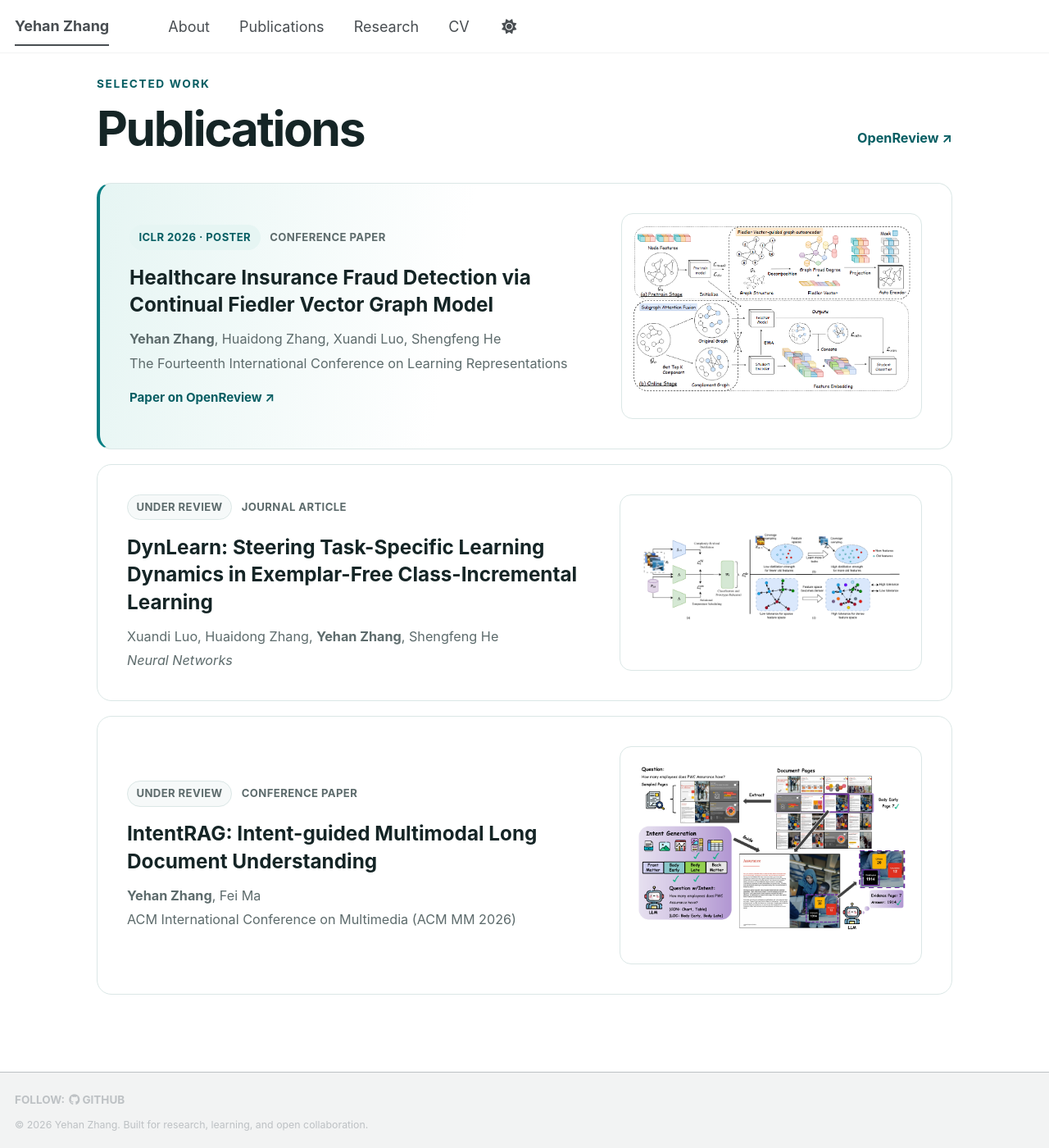
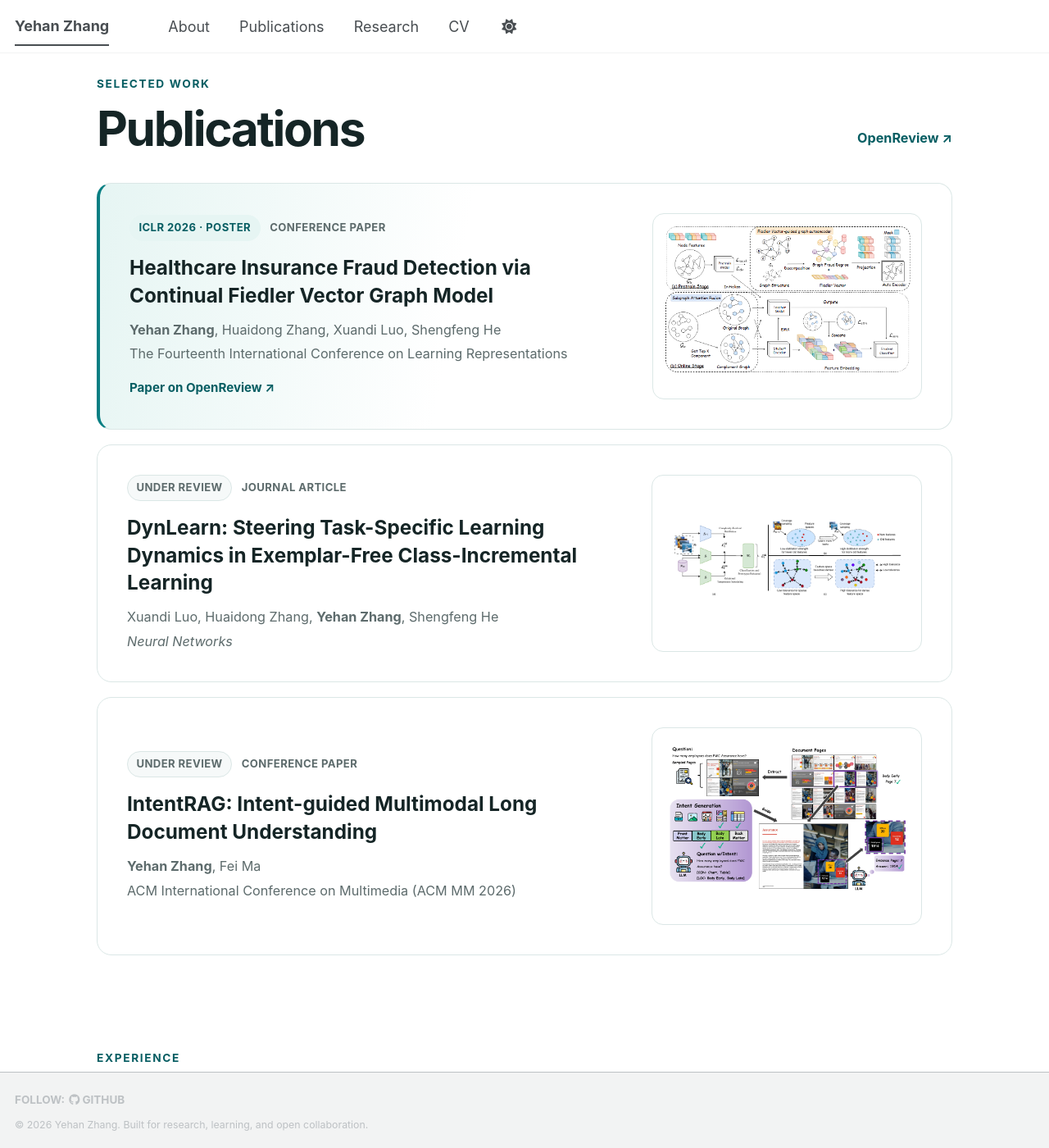
Before and after one commit to yhzhang1309/yhzhang1309.github.io, a Jekyll site: the page built from _pages/about.md, in a window 1280 px wide and 1400 px high, scrolled down 1217 px. Shown: the whole window at 82% size. Built offline with Jekyll 4.4.1, drawn with Linux system fonts in a browser that asks for light colours; a style sheet for code colours, icons or effects is not loaded.

Commit message:
Narrow publication figure column

```diff
--- a/_sass/layout/_academic-home.scss
+++ b/_sass/layout/_academic-home.scss
@@ -163,7 +163,7 @@ html[data-theme="dark"] {
 .publication-card {
   position: relative;
   display: grid;
-  grid-template-columns: minmax(0, 1fr) minmax(280px, 38%);
+  grid-template-columns: minmax(0, 1fr) minmax(260px, 34%);
   gap: clamp(1.5rem, 4vw, 3rem);
   align-items: center;
   padding: clamp(1.35rem, 3vw, 2rem);
```
